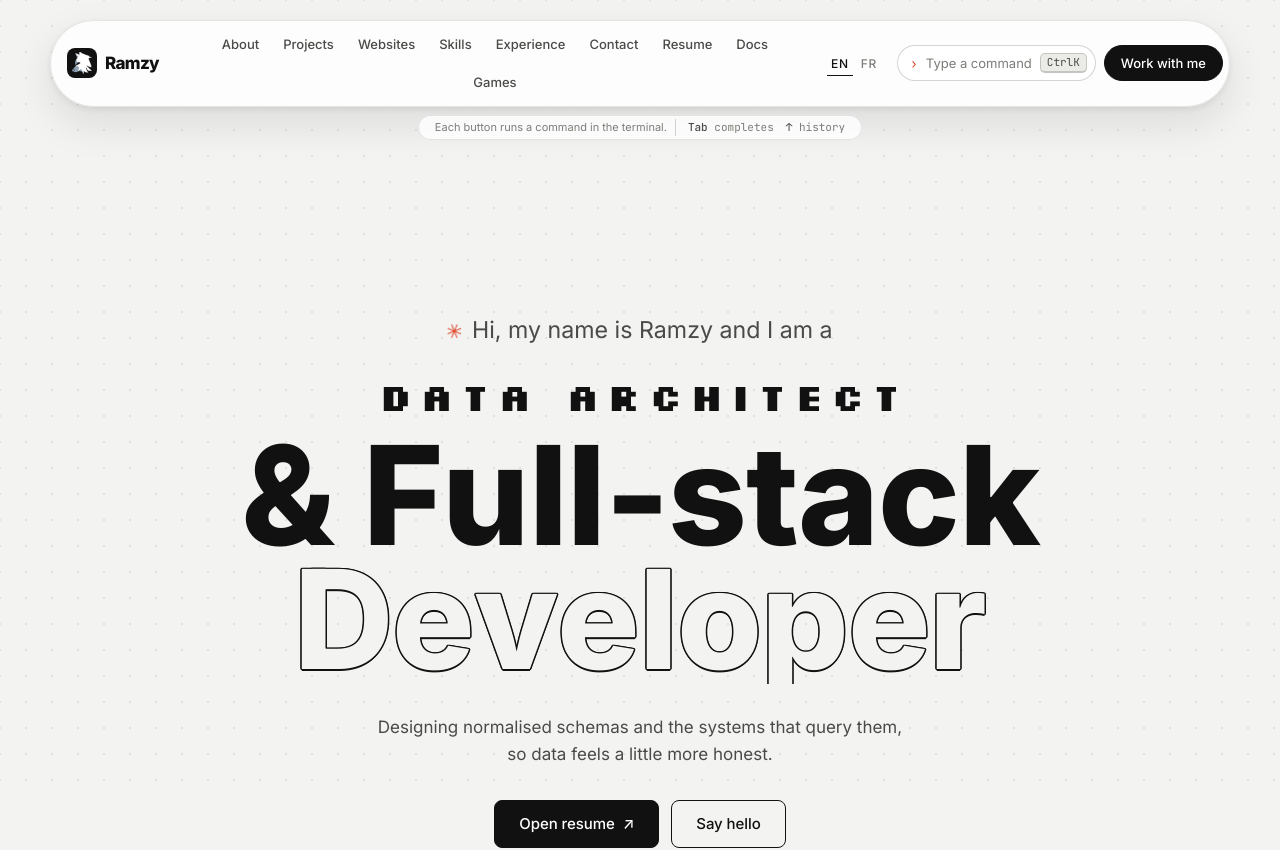
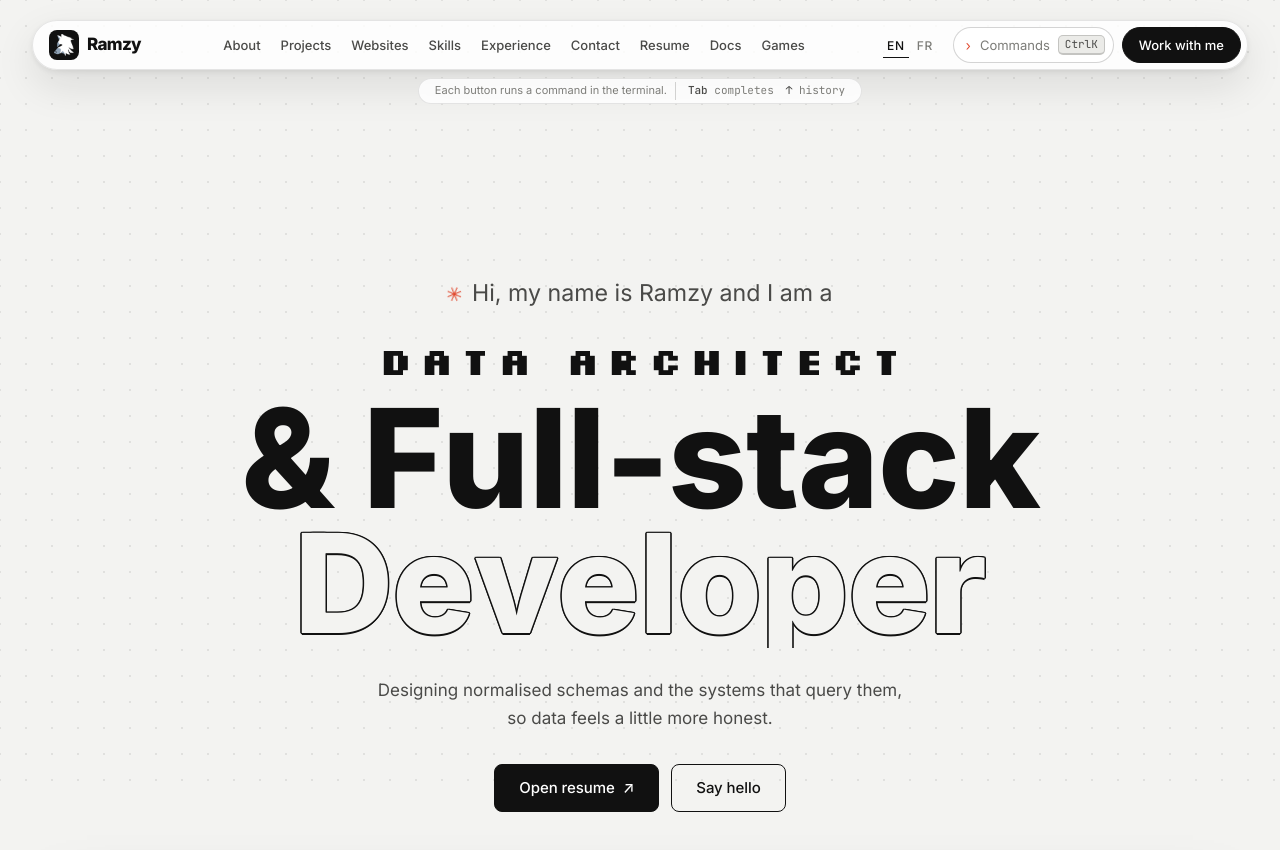
Before and after one commit to AlBarzi/Portfolio, a React (Vite) app: page / in a window 1280 px wide. Shown: the top 850 px of the page. Built offline with nearby package versions, Linux system fonts and the light colour scheme; no server answers; the HTML template or start-up script is replaced by a standard one.

Commit message:
Nav: keep all tabs on one line across widths; tidy mobile breakpoints

```diff
--- a/src/styles/nav.css
+++ b/src/styles/nav.css
@@ -29,9 +29,9 @@
   grid-template-columns: auto minmax(0, 1fr) auto;
   grid-template-areas: "sigil tabs actions";
   align-items: center;
-  column-gap: var(--space-3);
+  column-gap: var(--space-2);
   row-gap: var(--space-2);
-  width: min(100%, 1180px);
+  width: min(100%, 1280px);
   padding: 6px 6px 6px var(--space-3);
   border-radius: var(--radius-pill);
   border: 1px solid var(--border);
@@ -81,7 +81,7 @@
   grid-area: tabs;
   position: relative;
   display: flex;
-  flex-wrap: wrap;
+  flex-wrap: nowrap;
   align-items: center;
   align-content: center;
   justify-content: center;
@@ -97,7 +97,7 @@
   border: 1px solid transparent;
   background: transparent;
   border-radius: var(--radius-pill);
-  padding: var(--space-2) 10px;
+  padding: var(--space-2) 8px;
   font-family: var(--font-sans);
   font-size: var(--text-sm);
   font-weight: 500;
@@ -213,7 +213,7 @@
   gap: var(--space-2);
   height: 36px;
   min-width: 0;
-  padding: 0 var(--space-2) 0 var(--space-3);
+  padding: 0 var(--space-2) 0 10px;
   border: 1px solid var(--border-strong);
   border-radius: var(--radius-pill);
   background: var(--surface-1);
@@ -353,8 +353,9 @@
    Adaptation de la barre (largeur du conteneur, pas du viewport)
    =============================================================== */
 
-/* Palier 1 : le libelle long de la palette ne rentre plus. */
-@container navbar (max-width: 1100px) {
+/* Palier 1 : sous les grands ecrans, la palette se reduit a son icone
+   et son raccourci pour laisser toute la place aux onglets. */
+@container navbar (max-width: 1280px) {
   .nav-command-bar-label {
     display: none;
   }
@@ -364,9 +365,15 @@
   }
 }
 
-/* Palier 2 : les onglets prennent leur propre rangee. La pilule devient
-   une carte arrondie : une pilule a deux etages n'en est plus une. */
-@container navbar (max-width: 760px) {
+@container navbar (max-width: 1120px) {
+  .nav-command-bar-label-short {
+    display: none;
+  }
+}
+
+/* Palier 2 : les onglets prennent leur propre rangee, sur une seule
+   ligne centree. Tous les liens restent alignes ensemble. */
+@container navbar (max-width: 1040px) {
   .nav-bar {
     grid-template-columns: auto minmax(0, 1fr);
     grid-template-areas:
@@ -381,11 +388,28 @@
   }
 
   .nav-tabs {
-    display: grid;
-    grid-template-columns: repeat(auto-fit, minmax(104px, 1fr));
-    gap: 4px;
     padding-top: var(--space-2);
     border-top: 1px solid var(--border);
+  }
+
+  /* La palette retrouve son libelle court : il y a de la place sur la
+     rangee des actions une fois les onglets descendus. */
+  .nav-command-bar-label-short {
+    display: block;
+  }
+
+  .nav-status-tips {
+    display: none;
+  }
+}
+
+/* Palier 3 : trop etroit pour une rangee unique. Les onglets passent en
+   grille (trois colonnes) plutot que de deborder. */
+@container navbar (max-width: 620px) {
+  .nav-tabs {
+    display: grid;
+    grid-template-columns: repeat(3, minmax(0, 1fr));
+    gap: 4px;
   }
 
   .nav-tab {
@@ -394,16 +418,6 @@
     text-align: center;
     overflow: hidden;
     text-overflow: ellipsis;
-  }
-
-  .nav-status-tips {
-    display: none;
-  }
-}
-
-@container navbar (max-width: 520px) {
-  .nav-tabs {
-    grid-template-columns: repeat(3, minmax(0, 1fr));
   }
 
   .nav-command-bar .nav-kbd,
@@ -419,10 +433,6 @@
     padding: 0 var(--space-3);
     font-size: var(--text-xs);
   }
-
-  .nav-tab {
-    font-size: var(--text-xs);
-  }
 }
 
 /* Sur telephone la pilule fait deux etages : collee en haut, elle
```
